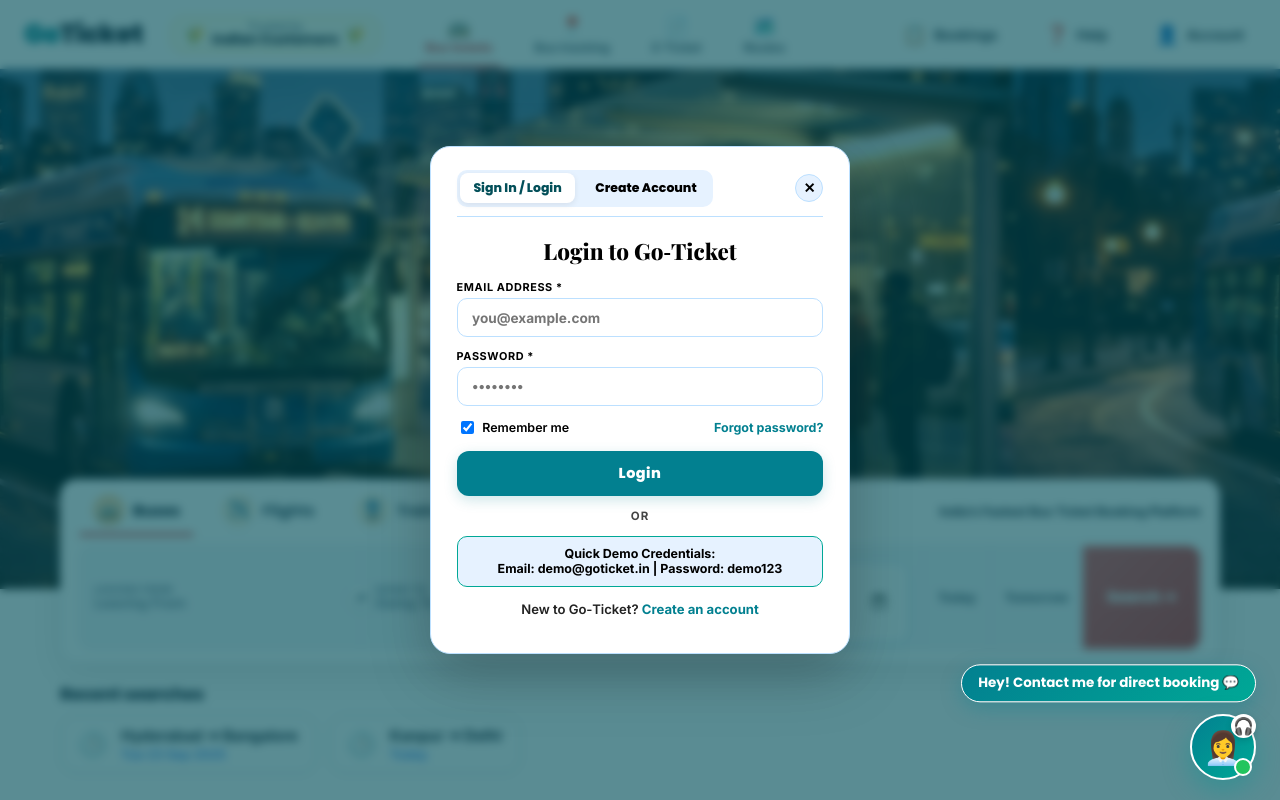
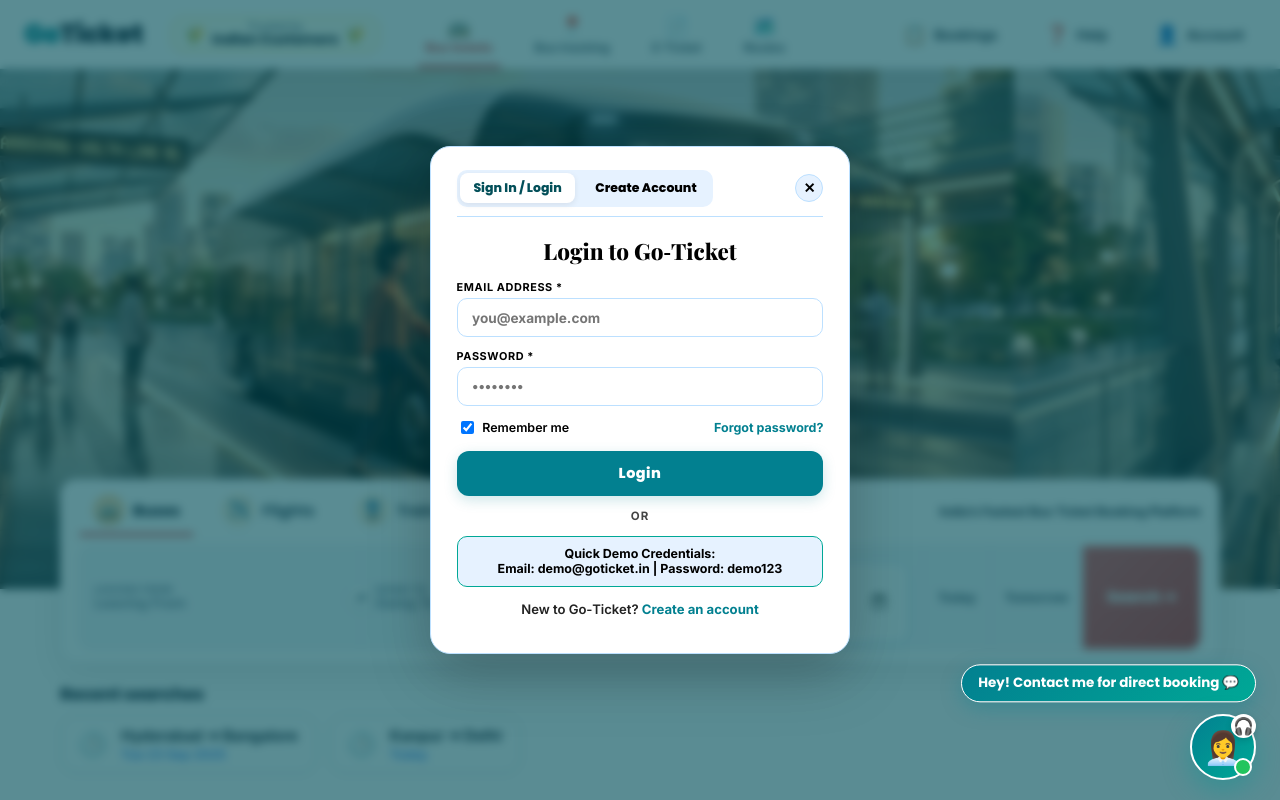
Before and after one commit to jaishree-verma/Go-Ticket, a React (Create React App) app: page / in a window 1280 px wide. Shown: the top 800 px of the page. Built offline with nearby package versions, Linux system fonts and the light colour scheme; a web font is replaced by a local one.

Commit message:
Add futuristic 3D electric bus transit station hero background video loop

```diff
--- a/src/components/Hero.jsx
+++ b/src/components/Hero.jsx
@@ -138,17 +138,17 @@
   return (
     <>
       <section className={styles.heroBanner}>
-        {/* Full-width City Bus Shelter at Dusk Banner with Cinematic Looping Animation */}
+        {/* Full-width Futuristic 3D Electric Bus Transit Station with Cinematic Looping Animation */}
         <div className={styles.bannerImageContainer}>
           <div className={styles.animatedTrack}>
             <img
-              src="/images/city_bus_shelter_dusk.jpg"
-              alt="Modern City Bus Stopping at Bus Shelter at Dusk"
+              src="/images/futuristic_3d_bus_hero.jpg"
+              alt="Futuristic 3D Electric Bus at Transit Station"
               className={styles.bannerImg}
             />
             <img
-              src="/images/city_bus_shelter_dusk.jpg"
-              alt="Modern City Bus Stopping at Bus Shelter at Dusk Duplicate"
+              src="/images/futuristic_3d_bus_hero.jpg"
+              alt="Futuristic 3D Electric Bus at Transit Station Duplicate"
               className={styles.bannerImg}
             />
           </div>
```
Also changed, not shown: public/images/futuristic_3d_bus_hero.jpg (added).
